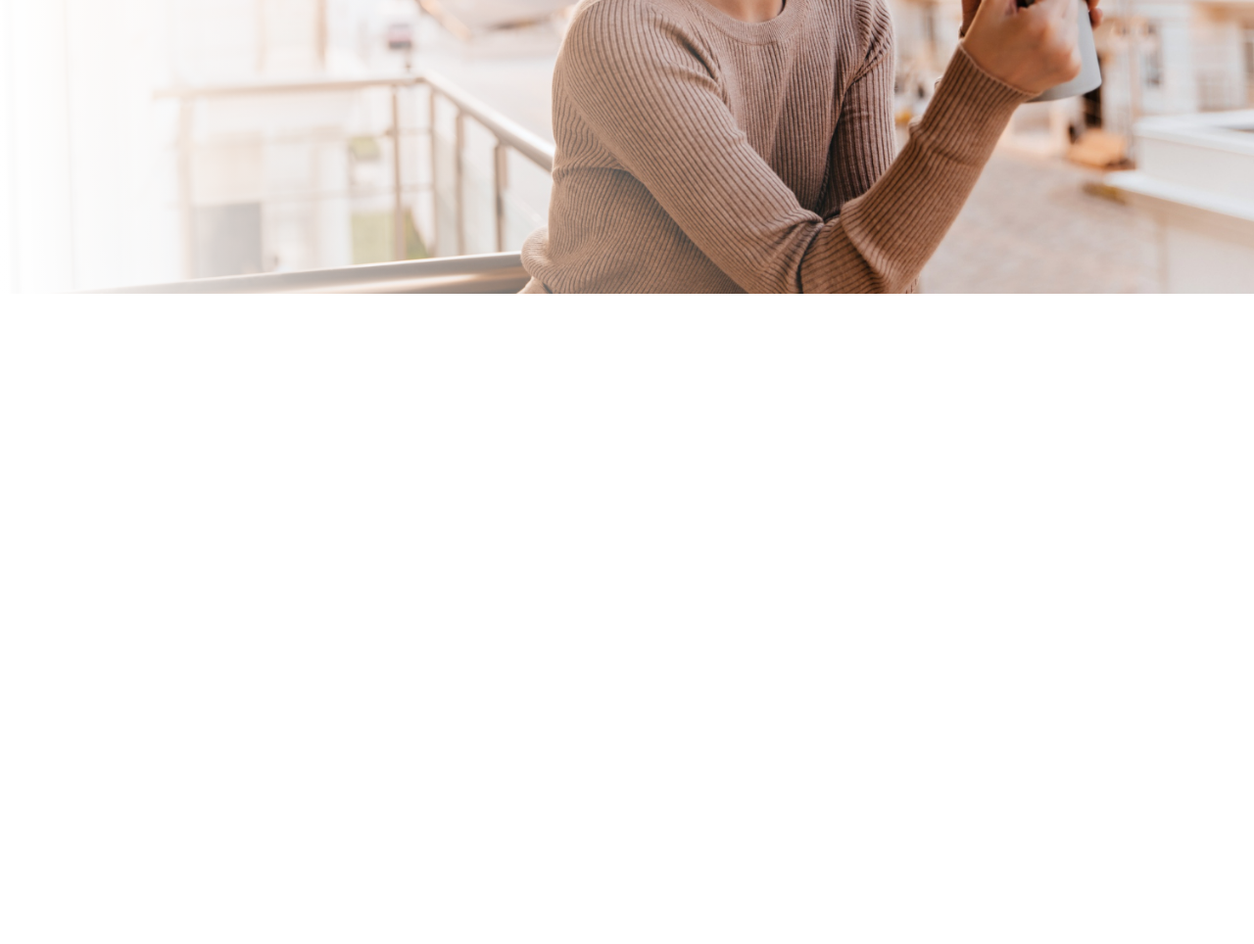
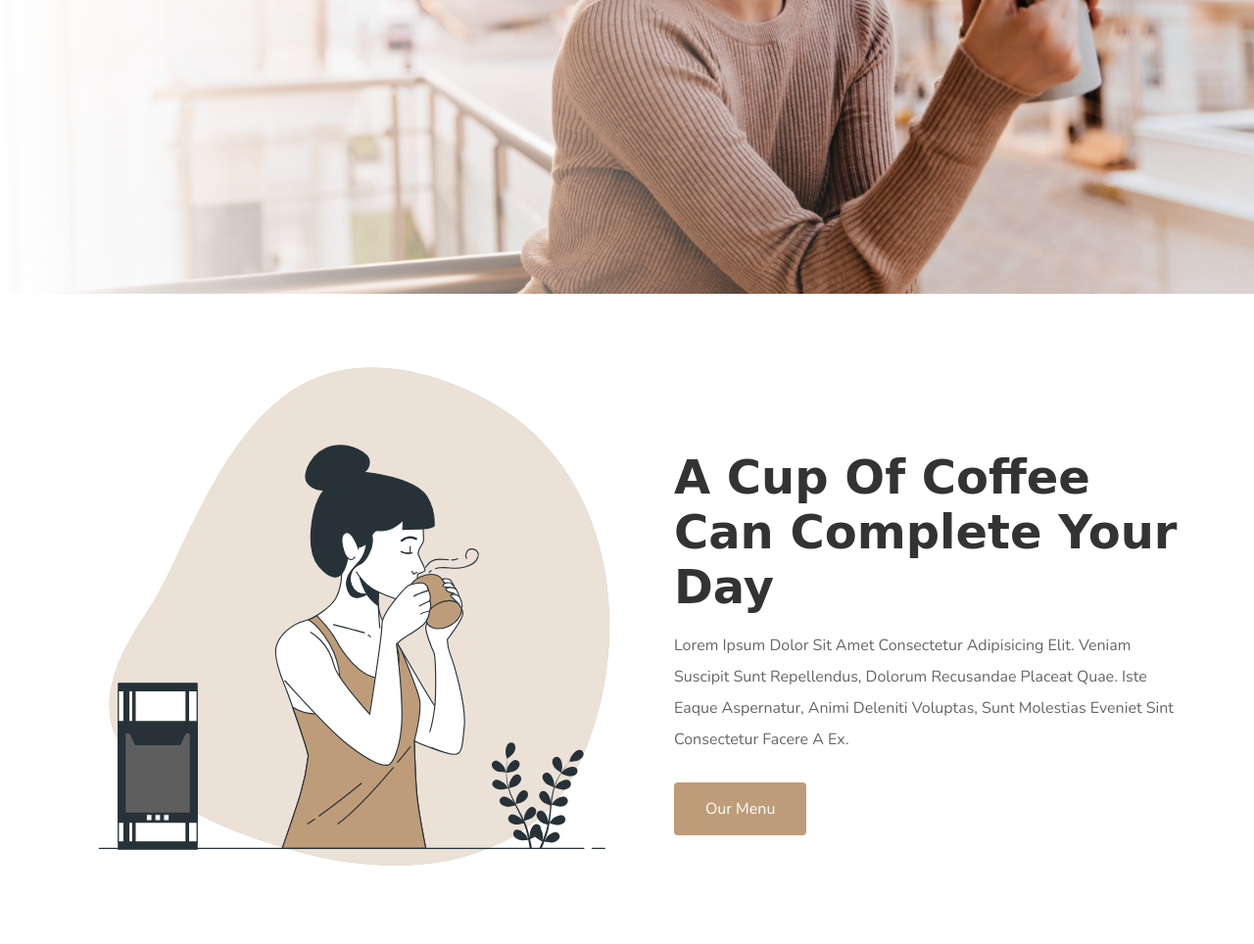
Before and after one commit to sachinDev07/Coffee-Website, a plain HTML site: page index.html in a window 1280 px wide. Shown: the part 516-1480 px from the top of the page at 98% size. Before the commit the page ends 816 px from the top, so only its background shows below. Drawn offline with nearby package versions, Linux system fonts and the light colour scheme; a web font is replaced by a local one.

Commit message:
|| About Section ||

```diff
--- a/index.html
+++ b/index.html
@@ -42,6 +42,20 @@
         </div>
     </section>
 
+    <!-- About Section -->
+    <section id="about_section">
+        <div class="wrapper p-1">
+            <img src="images/about-img.svg" alt="" loading="lazy">
+            <div class="about">
+                <h3>A Cup Of Coffee Can Complete Your Day</h3>
+                <p>
+                    Lorem Ipsum Dolor Sit Amet Consectetur Adipisicing Elit. Veniam Suscipit Sunt Repellendus, Dolorum Recusandae Placeat Quae. Iste Eaque Aspernatur, Animi Deleniti Voluptas, Sunt Molestias Eveniet Sint Consectetur Facere A Ex.
+                </p>
+                <button class="btn">Our Menu</button>
+            </div>
+        </div>
+    </section>
+
     <!-- javascript -->
     <script src="script.js"></script>
 </body>
--- a/style.css
+++ b/style.css
@@ -32,7 +32,7 @@
     background-color: var(--main-color);
     cursor: pointer;
     color: var(--white);
-    font-size: 1.5rem;
+    font-size: 1rem;
     padding: 1rem 2rem;
     border-radius: 4px;
 }
@@ -141,4 +141,45 @@ header {
 #hero_section .hero .content p {
     line-height: 2;
     padding-bottom: .5rem;
+    color: var(--light-color);
 }
+
+#hero_section .hero button:hover {
+    background-color: var(--black);
+}
+
+
+
+/* About Section */
+
+#about_section .wrapper {
+    display: flex;
+    justify-content: center;
+    align-items: center;
+}
+
+#about_section .wrapper img {
+    width: 50%;
+    margin-right: 3rem;
+}
+
+#about_section .about {
+    width: 50%;
+}
+
+#about_section .about h3 {
+    font-size: 3rem;
+    margin-bottom: 1rem;
+    padding-top: 3rem;
+}
+
+#about_section .about p {
+    line-height: 2;
+    margin-bottom: .8rem;
+
+    color: var(--light-color);
+}
+
+#about_section .wrapper button:hover {
+    background-color: var(--black);
+}
```
